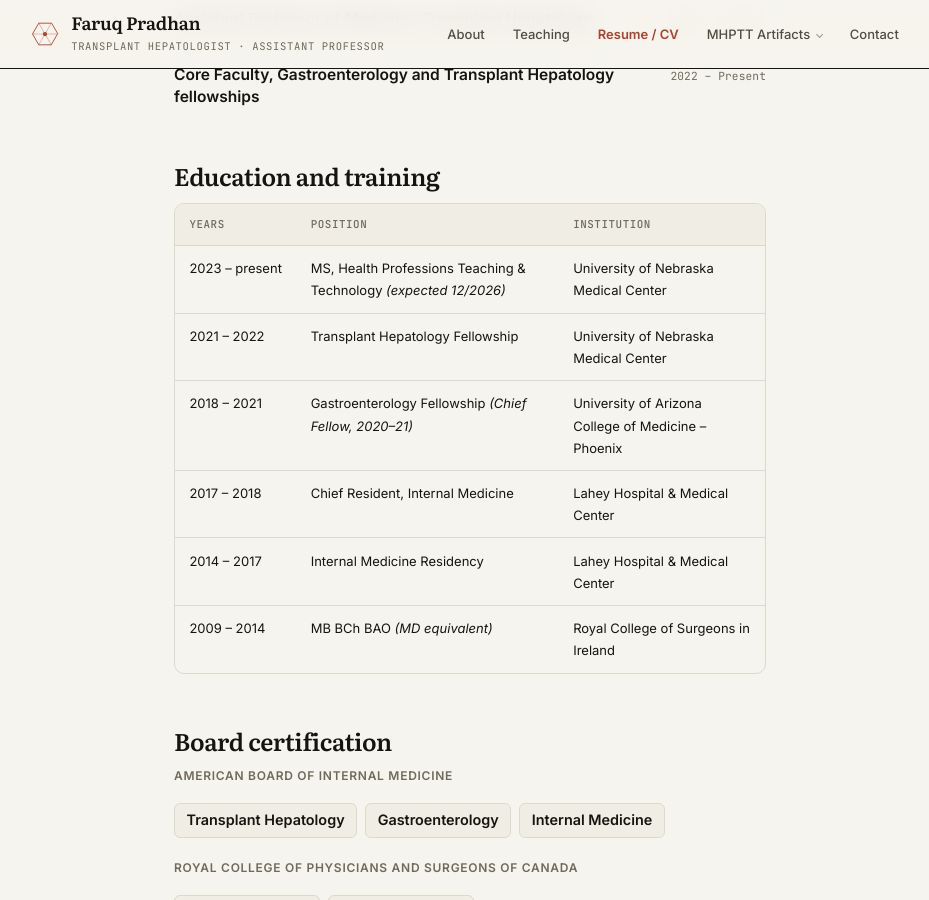
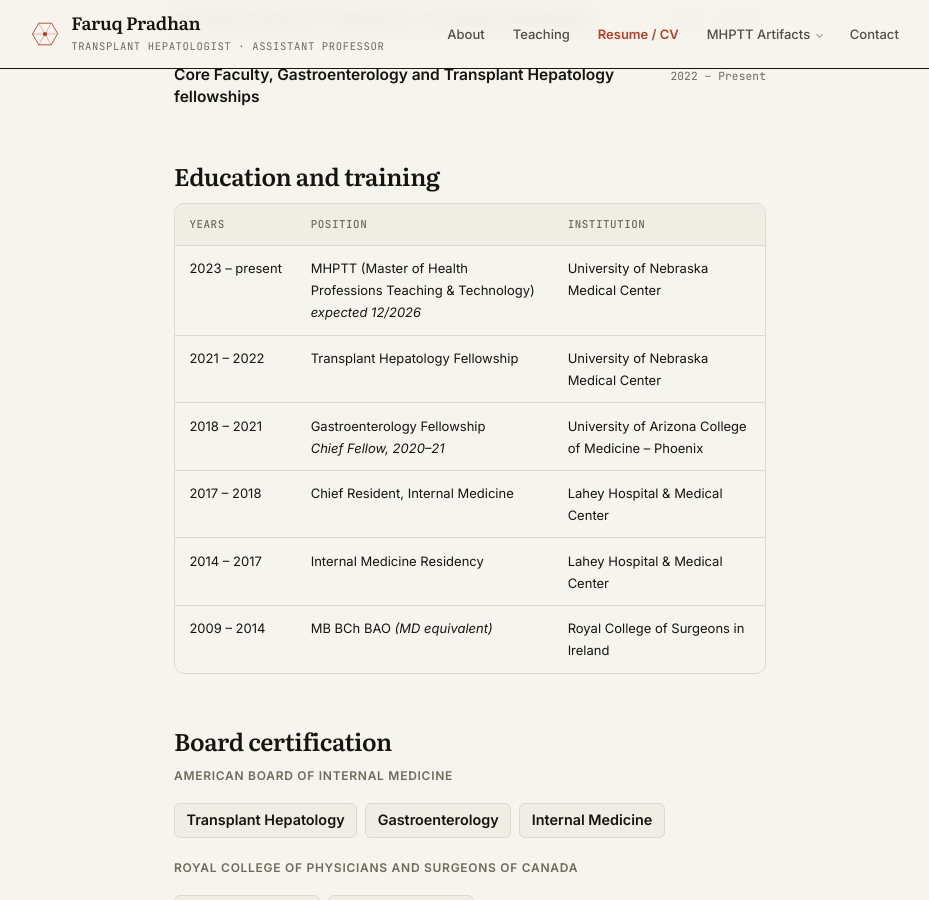
Before and after one commit to fpradhan/fpradhan.github.io, a Jekyll site: the page built from resume.md, in a window 1280 px wide and 900 px high, scrolled down 607 px. Shown: the whole window, without its empty margins (170-1099 px from the left). Built offline with Jekyll 4.4.1, drawn with Linux system fonts in a browser that asks for light colours.

Commit message:
Name the degree MHPTT and give the fellowship note its own line
The education table on /resume/ and /cv/ now reads "MHPTT (Master of
Health Professions Teaching & Technology)", and the Chief Fellow note
sits on its own line under the Gastroenterology Fellowship rather than
trailing it in parentheses.

The expected completion date moves to its own line under the degree,
matching that treatment. The parentheses come off both, since a
bracketed aside on its own line is doing no work.

Co-Authored-By: Claude Opus 5 <noreply@anthropic.com>
Claude-Session: https://claude.ai/code/session_01SajNJDGDkt5q5fCgsPRcNk

```diff
--- a/resume.md
+++ b/resume.md
@@ -40,9 +40,9 @@ University of Nebraska Medical Center, Omaha, Nebraska
 
 | Years | Position | Institution |
 |---|---|---|
-| 2023 – present | MS, Health Professions Teaching &amp; Technology *(expected 12/2026)* | University of Nebraska Medical Center |
+| 2023 – present | MHPTT (Master of Health Professions Teaching &amp; Technology)<br>*expected 12/2026* | University of Nebraska Medical Center |
 | 2021 – 2022 | Transplant Hepatology Fellowship | University of Nebraska Medical Center |
-| 2018 – 2021 | Gastroenterology Fellowship *(Chief Fellow, 2020–21)* | University of Arizona College of Medicine – Phoenix |
+| 2018 – 2021 | Gastroenterology Fellowship<br>*Chief Fellow, 2020–21* | University of Arizona College of Medicine – Phoenix |
 | 2017 – 2018 | Chief Resident, Internal Medicine | Lahey Hospital &amp; Medical Center |
 | 2014 – 2017 | Internal Medicine Residency | Lahey Hospital &amp; Medical Center |
 | 2009 – 2014 | MB BCh BAO *(MD equivalent)* | Royal College of Surgeons in Ireland |
```
Also changed, not shown: cv.md (+2 -2 lines).
